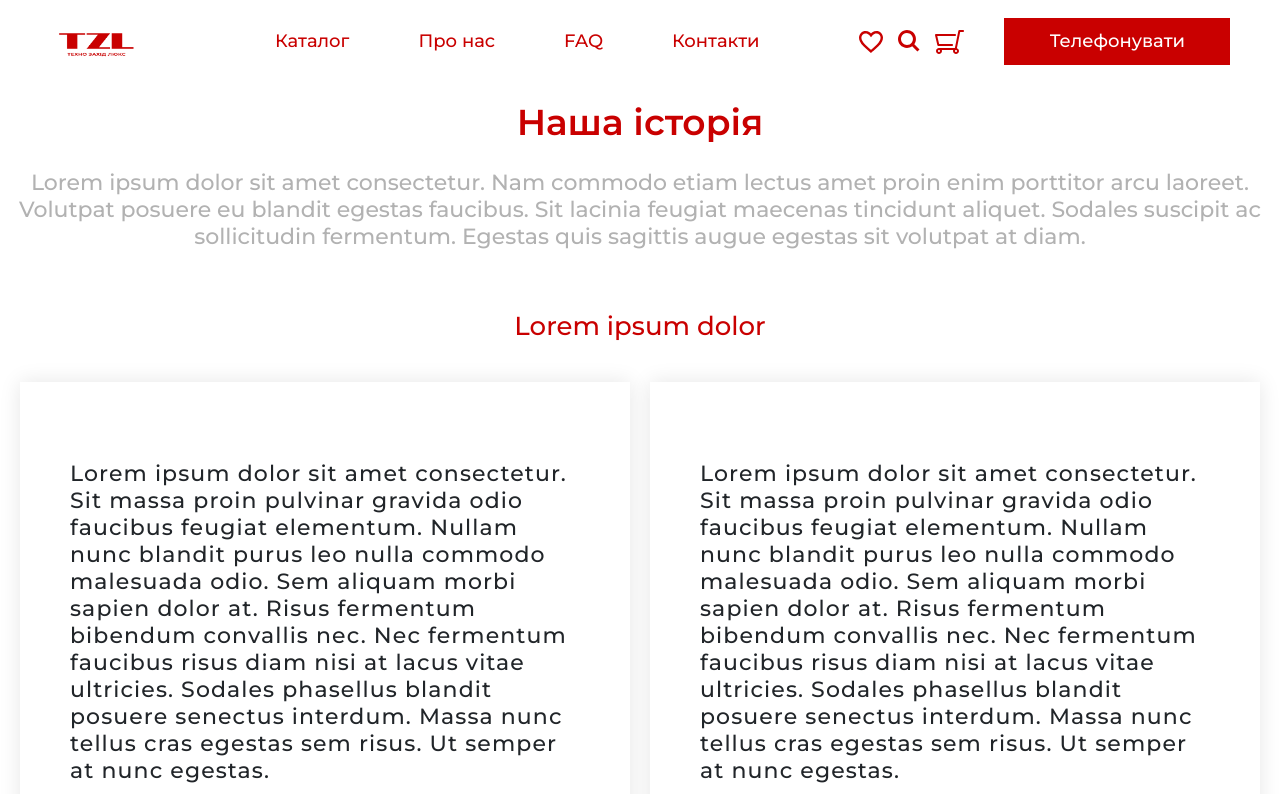
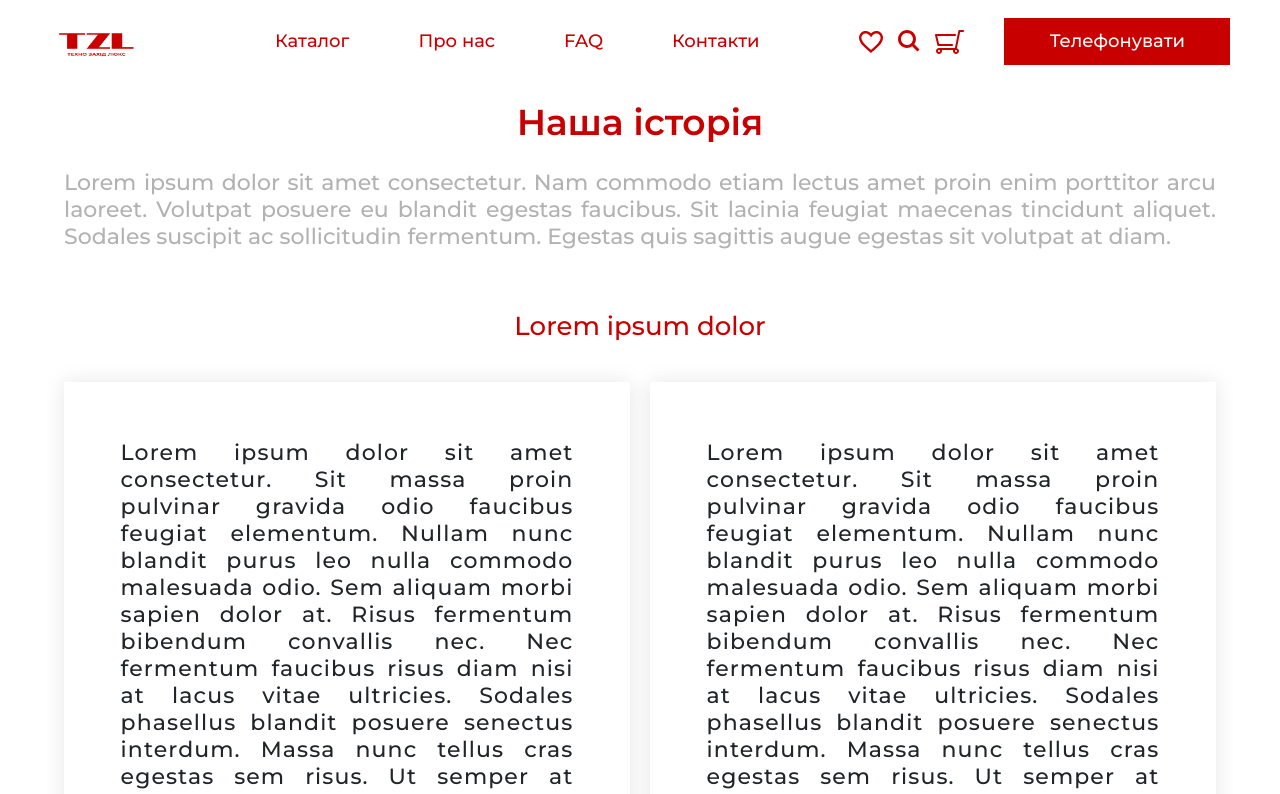
Before and after one commit to vikmay/Exam-Maikut-Bolonnyi, a Next.js app: page /about in a window 1280 px wide. Shown: the top 794 px of the page. Built offline with nearby package versions, Linux system fonts and the light colour scheme.

Commit message:
history page adapt

```diff
--- a/src/pages/about/index.module.scss
+++ b/src/pages/about/index.module.scss
@@ -5,6 +5,7 @@
   flex-direction: column;
   justify-content: center;
   align-items: center;
+
   .h1 {
     display: flex;
     justify-content: center;
@@ -16,16 +17,18 @@
     color: $primary-color;
     margin-bottom: 25px;
   }
+
   .p {
     font-family: "Montserrat";
     font-style: normal;
     font-weight: 500;
     font-size: 22px;
     line-height: 27px;
-    text-align: center;
+    text-align: justify;
     color: $secondary-text-color;
-    margin-bottom: 60px;
+    margin: 0 5% 60px 5% ;
   }
+
   .span {
     display: flex;
     justify-content: center;
@@ -38,16 +41,22 @@
     text-align: center;
     margin-bottom: 40px;
   }
+
   .left_right_blocks {
-    display: flex;
-    justify-content: center;
-    align-items: center;
+    display: grid;
+    grid-template-columns: 1fr 1fr;
     gap: 20px;
+    margin: 0 5%;
+    @media screen and (max-width: 768px) {
+      grid-template-columns: 1fr;
+    }
+
+
+
     .block {
-      padding: 78px 50px 77px 50px;
+      padding:10%;
       border-bottom: 1px solid $primary-color;
-      width: 610px;
-      height: 484px;
+      text-align: justify;
       font-family: "Montserrat";
       font-style: normal;
       font-weight: 500;
@@ -57,6 +66,7 @@
       margin-bottom: 70px;
       box-shadow: 0px 0px 20px rgba(0, 0, 0, 0.1);
       transition: 0.5s;
+
       &:hover {
         transform: translateY(-10px);
       }
```
